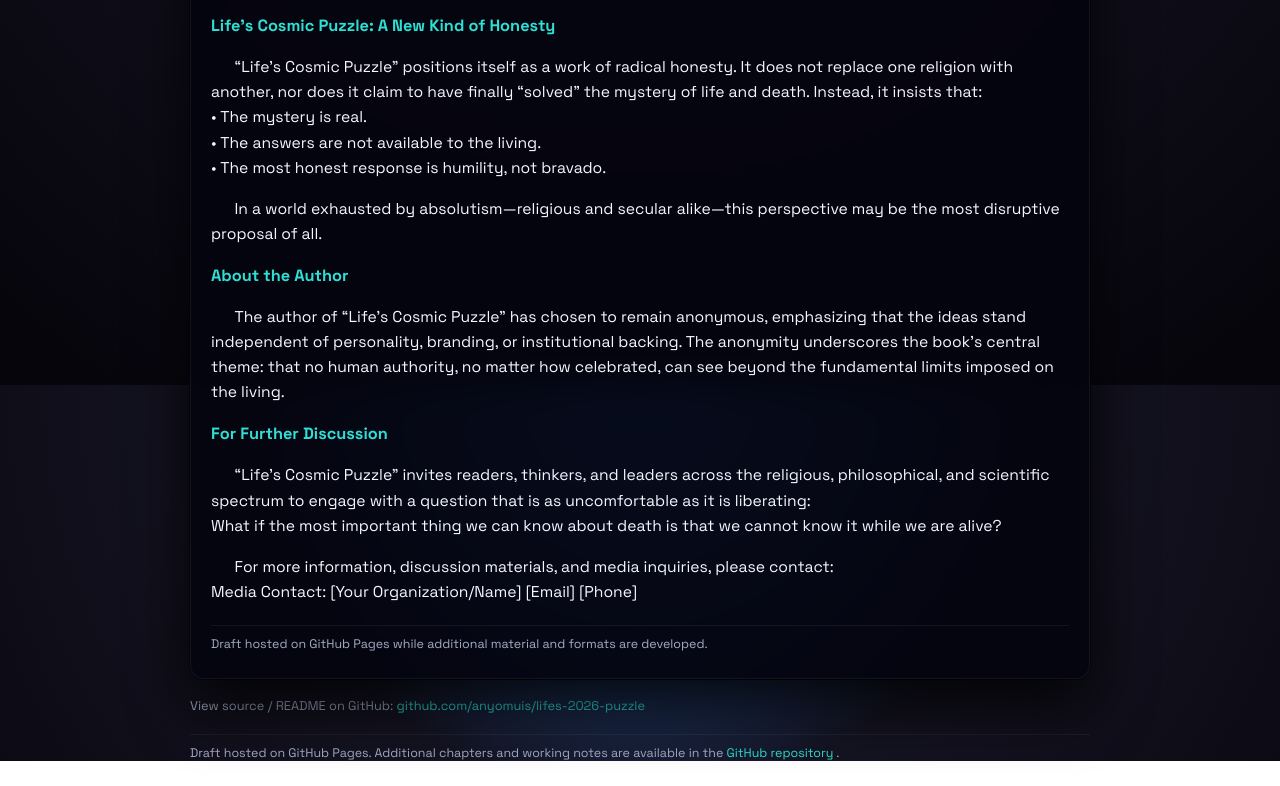
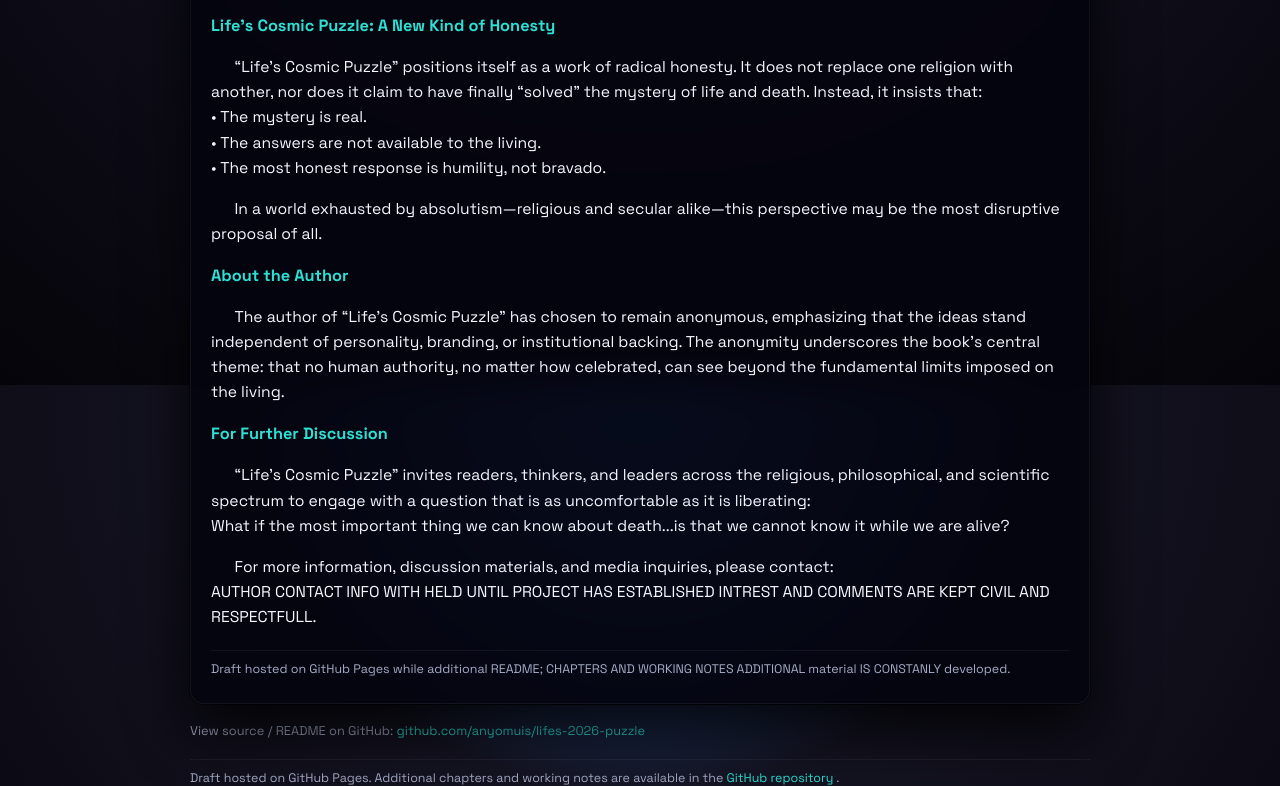
Before and after one commit to anyomuis/lifes-2026-puzzle, a plain HTML site: page index.html in a window 1280 px wide. Shown: the part 4415-5201 px from the top of the page. Before the commit the page ends 5176 px from the top, so only its background shows below. Drawn offline with Linux system fonts and the light colour scheme.

Commit message:
Update index.html
footer/details/readmeeeee

```diff
--- a/index.html
+++ b/index.html
@@ -542,18 +542,18 @@
         <p>
           “Life’s Cosmic Puzzle” invites readers, thinkers, and leaders across the religious, philosophical,
           and scientific spectrum to engage with a question that is as uncomfortable as it is liberating:<br>
-          What if the most important thing we can know about death is that we cannot know it while we are
+          What if the most important thing we can know about death...is that we cannot know it while we are
           alive?
         </p>
 
         <p>
           For more information, discussion materials, and media inquiries, please contact:<br>
-          Media Contact: [Your Organization/Name] [Email] [Phone]
+          AUTHOR CONTACT INFO WITH HELD UNTIL PROJECT HAS ESTABLISHED INTREST AND COMMENTS ARE KEPT CIVIL AND RESPECTFULL.
         </p>
       </div>
 
       <div class="footer-note">
-        Draft hosted on GitHub Pages while additional material and formats are developed.
+        Draft hosted on GitHub Pages while additional README; CHAPTERS AND WORKING NOTES ADDITIONAL material IS CONSTANLY developed.
       </div>
     </main>
 
```
